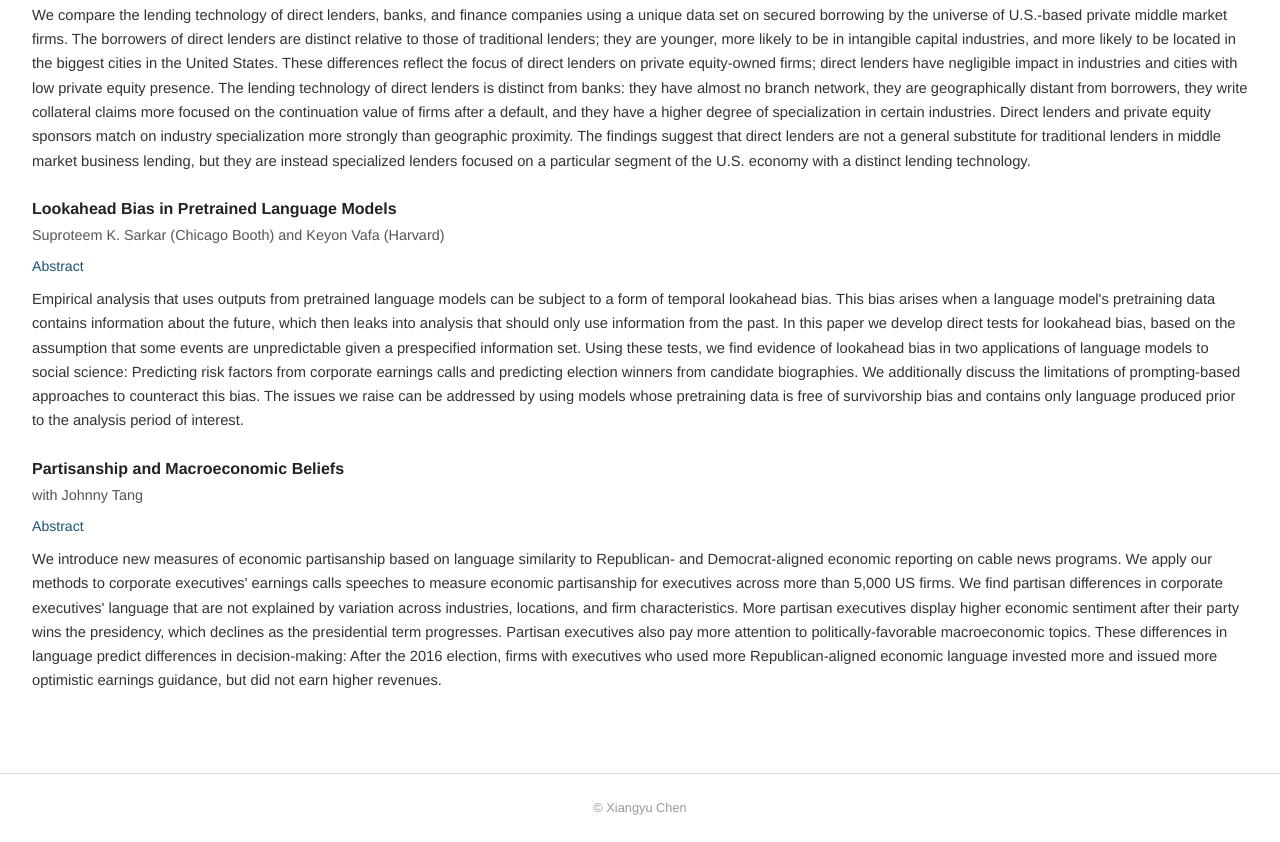
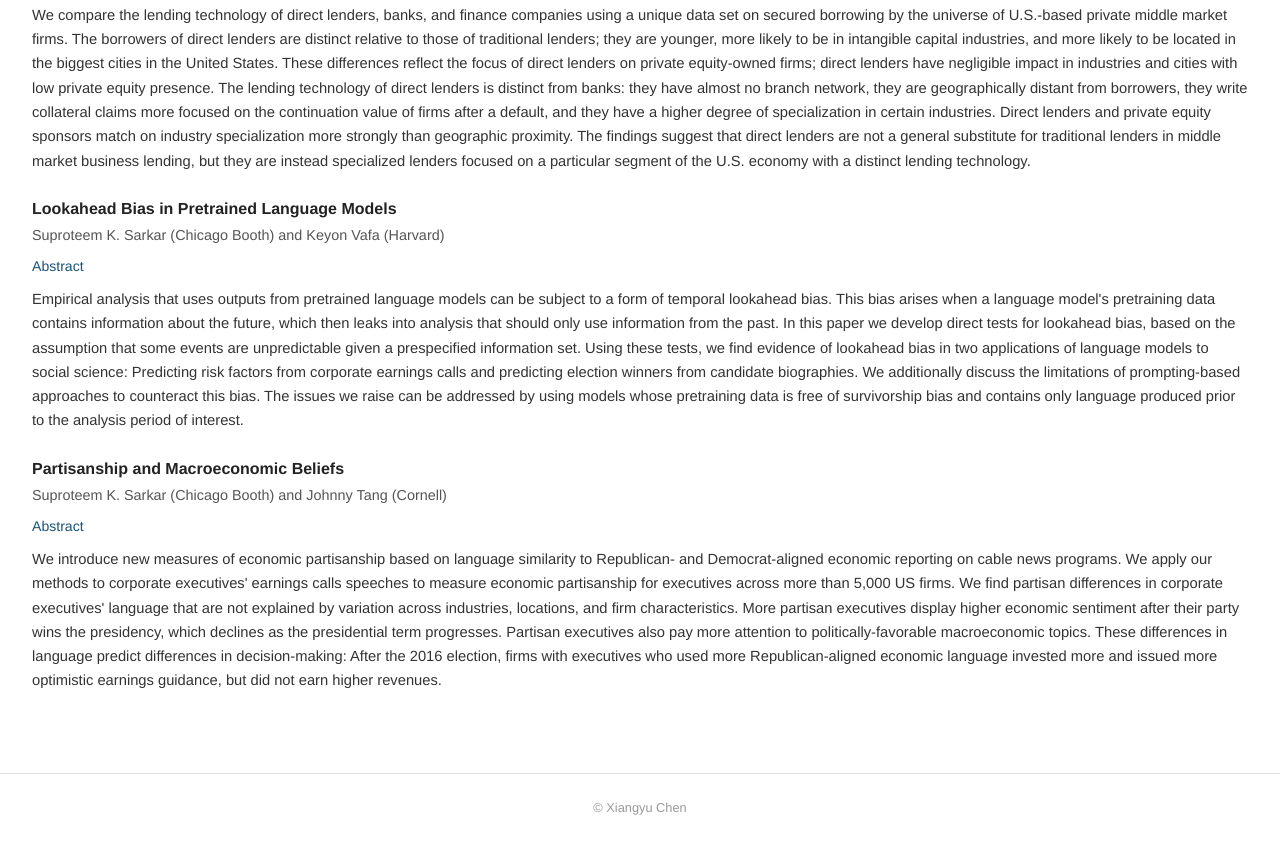
Before and after one commit to ChernXiangyu/chernxiangyu.github.io, a plain HTML site: page index.html in a window 1280 px wide. Shown: the part 1683-2525 px from the top of the page. Drawn offline with Linux system fonts and the light colour scheme.

Commit message:
Fix Partisanship authors: Sarkar (Chicago Booth) and Tang (Cornell)
Made-with: Cursor

```diff
--- a/index.html
+++ b/index.html
@@ -100,7 +100,7 @@
 
       <article class="paper">
         <h3 class="paper-title">Partisanship and Macroeconomic Beliefs</h3>
-        <p class="paper-authors">with Johnny Tang</p>
+        <p class="paper-authors">Suproteem K. Sarkar (Chicago Booth) and Johnny Tang (Cornell)</p>
         <details class="paper-details" open>
           <summary>Abstract</summary>
           <p>We introduce new measures of economic partisanship based on language similarity to Republican- and Democrat-aligned economic reporting on cable news programs. We apply our methods to corporate executives' earnings calls speeches to measure economic partisanship for executives across more than 5,000 US firms. We find partisan differences in corporate executives' language that are not explained by variation across industries, locations, and firm characteristics. More partisan executives display higher economic sentiment after their party wins the presidency, which declines as the presidential term progresses. Partisan executives also pay more attention to politically-favorable macroeconomic topics. These differences in language predict differences in decision-making: After the 2016 election, firms with executives who used more Republican-aligned economic language invested more and issued more optimistic earnings guidance, but did not earn higher revenues.</p>
```
